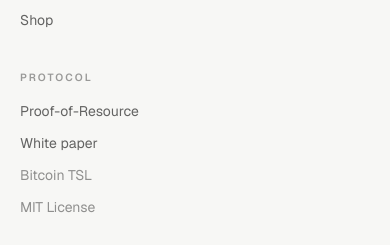
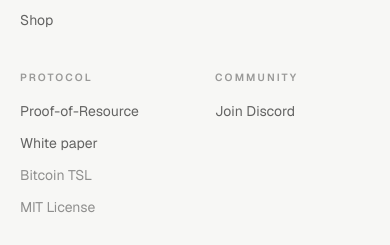
Before and after one commit to Caraveo/grid-site, a Next.js app: page /por in a window 390 px wide. Shown: the part 7592-7837 px from the top of the page. Built offline with nearby package versions, Linux system fonts and the light colour scheme.

Commit message:
add Discord community links

```diff
--- a/src/components/Footer.tsx
+++ b/src/components/Footer.tsx
@@ -24,7 +24,7 @@
             </p>
           </div>
 
-          <div className="grid grid-cols-2 gap-10 sm:grid-cols-3 sm:gap-16">
+          <div className="grid grid-cols-2 gap-10 sm:grid-cols-4 sm:gap-12">
             <div>
               <h4 className="text-[0.65rem] font-semibold tracking-[0.2em] text-white/35 uppercase">
                 Product
@@ -195,6 +195,23 @@
                 </li>
               </ul>
             </div>
+            <div>
+              <h4 className="text-[0.65rem] font-semibold tracking-[0.2em] text-white/35 uppercase">
+                Community
+              </h4>
+              <ul className="mt-4 space-y-3 text-sm text-white/60">
+                <li>
+                  <a
+                    href="https://discord.gg/nVs7NBCuqZ"
+                    target="_blank"
+                    rel="noreferrer"
+                    className="transition hover:text-white"
+                  >
+                    Join Discord
+                  </a>
+                </li>
+              </ul>
+            </div>
           </div>
         </div>
 
--- a/src/components/Nav.tsx
+++ b/src/components/Nav.tsx
@@ -328,6 +328,14 @@
             {t("nav.ember")}
           </a>
           <a
+            href="https://discord.gg/nVs7NBCuqZ"
+            target="_blank"
+            rel="noreferrer"
+            className="hidden border border-[#5865F2]/60 px-4 py-2 text-[0.65rem] font-semibold tracking-[0.18em] text-[#c6cbff] uppercase transition hover:border-[#8f98ff] hover:text-white xl:inline-flex"
+          >
+            Discord
+          </a>
+          <a
             href={siteHref("/registry", siteOrigin)}
             className="inline-flex border border-white/50 bg-white px-4 py-2 text-[0.65rem] font-semibold tracking-[0.18em] text-black uppercase transition hover:bg-transparent hover:text-white"
           >
@@ -450,6 +458,17 @@
             </li>
             <li className="pt-2">
               <a
+                href="https://discord.gg/nVs7NBCuqZ"
+                target="_blank"
+                rel="noreferrer"
+                onClick={() => setOpen(false)}
+                className="btn-ghost w-full border-[#5865F2]/60 text-[#c6cbff] hover:border-[#8f98ff] hover:text-white"
+              >
+                Join Discord
+              </a>
+            </li>
+            <li className="pt-2">
+              <a
                 href={siteHref("/registry", siteOrigin)}
                 onClick={() => setOpen(false)}
                 className="btn-primary w-full"
```
Also changed, not shown: 1 other file (tests, documents, lock files or other folders).
